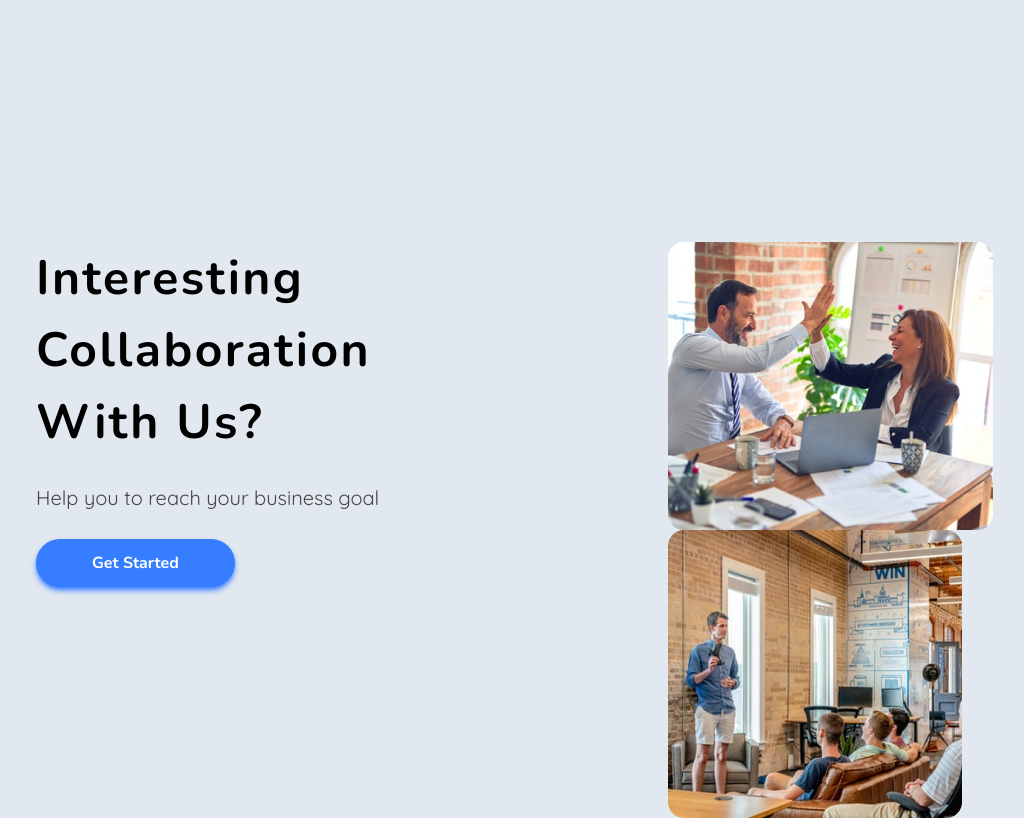
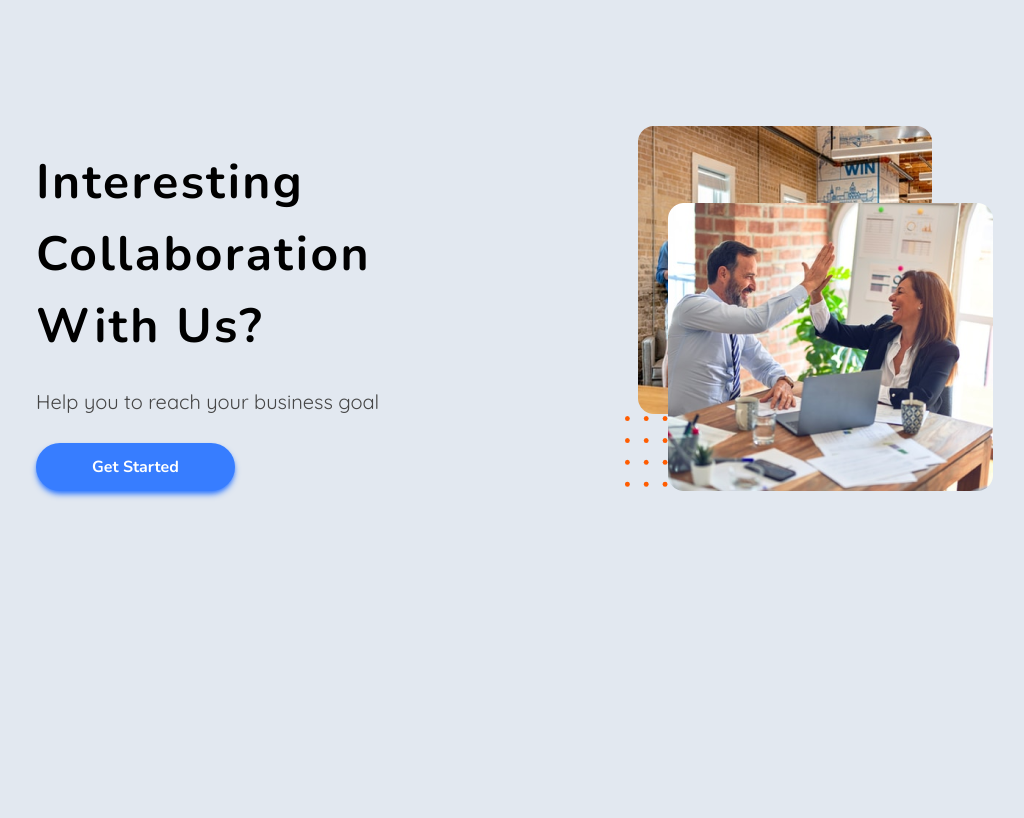
Before and after one commit to AlbinaBlazhko17/Agency_creative, a website: page src/index.html in a window 1280 px wide. Shown: the part 5360-6178 px from the top of the page, without its empty margins (60-1084 px from the left). After the commit the page ends 5963 px from the top, so only its background shows below. Drawn offline with nearby package versions, Linux system fonts and the light colour scheme; files that its build step writes are made by us from their sources.

```diff
--- a/src/index.html
+++ b/src/index.html
@@ -165,7 +165,7 @@
 				</div>
 			</div>
 		</section>
-		<section class="mt-96 px-24 grid grid-cols-2 gap-x-44">
+		<section class="mt-72 mb-28 px-24 grid grid-cols-2 gap-x-44">
 			<div class="">
 				<div class="title mb-6 leading-9 whitespace-pre-wrap" style="line-height: 1.5;">Interesting
 Collaboration
@@ -173,12 +173,16 @@
 				<div class="text mb-6">Help you to reach your business goal</div>
 				<button class="btn btn-filled">Get Started</button>
 			</div>
-			<div>
-				<img src="./assets/img/interesting_1.png" alt="interesting_1">
-				<img src="./assets/img/interesting_2.png" alt="interesting_2">
+			<div class="relative">
+				<img src="./assets/img/interesting_1.png" alt="interesting_1" class="absolute bottom-0 z-30">
+				<img src="./assets/icons/dots_big_blue.svg" alt="dots_big_blue" class="absolute -left-4 top-5 z-10">
+				<img src="./assets/img/interesting_2.png" alt="interesting_2" class="absolute -top-5 right-48 z-20">
+				<img src="./assets/icons/dots_lots_orange.svg" alt="dots_lots_orange" class="absolute bottom-1 right-72 z-10">
 			</div>
 		</section>
 	</main>
-	<footer></footer>
+	<footer>
+
+	</footer>
 </body>
 </html>
```
Also changed, not shown: dist/assets/icons/dots_big_blue.svg (added), dist/assets/icons/dots_lots_orange.svg (added), dist/css/styles.min.css, dist/index.html, src/assets/icons/dots_big_blue.svg (added), src/assets/icons/dots_lots_orange.svg (added), 2 other files.
